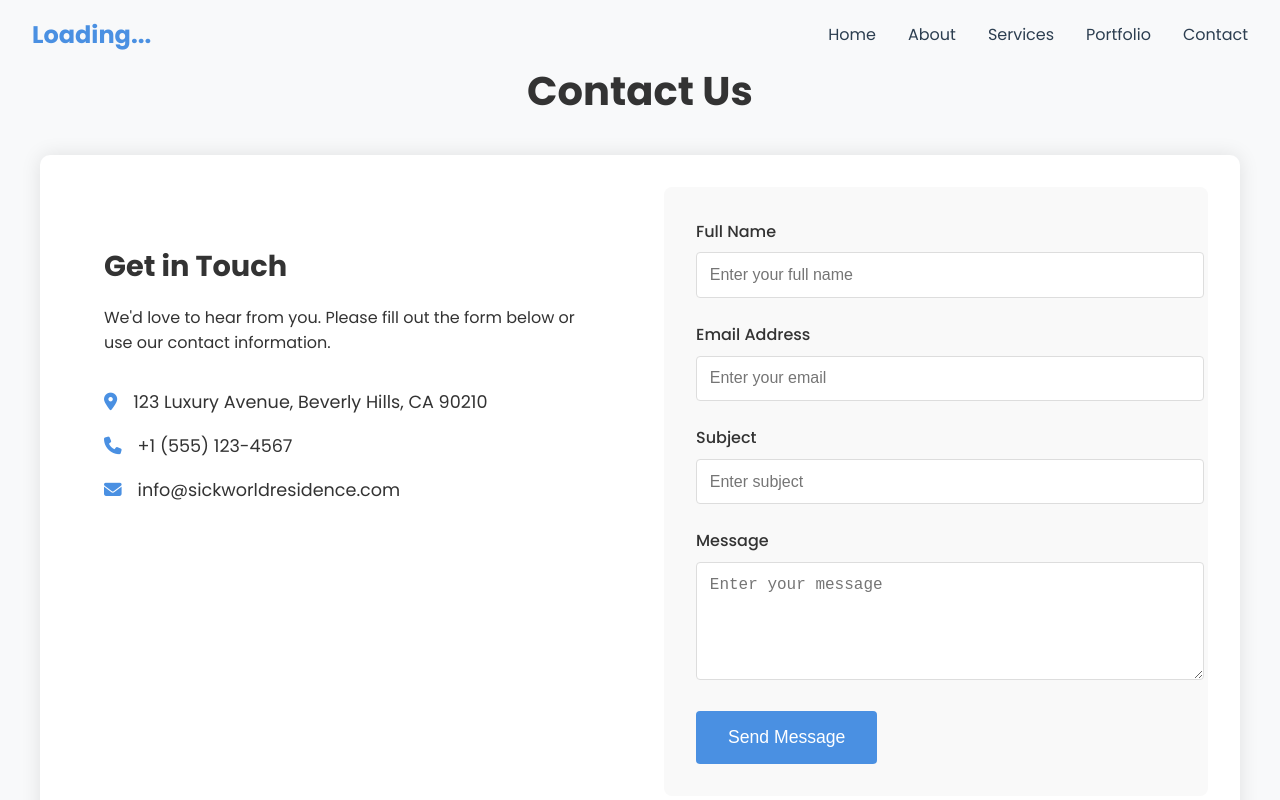
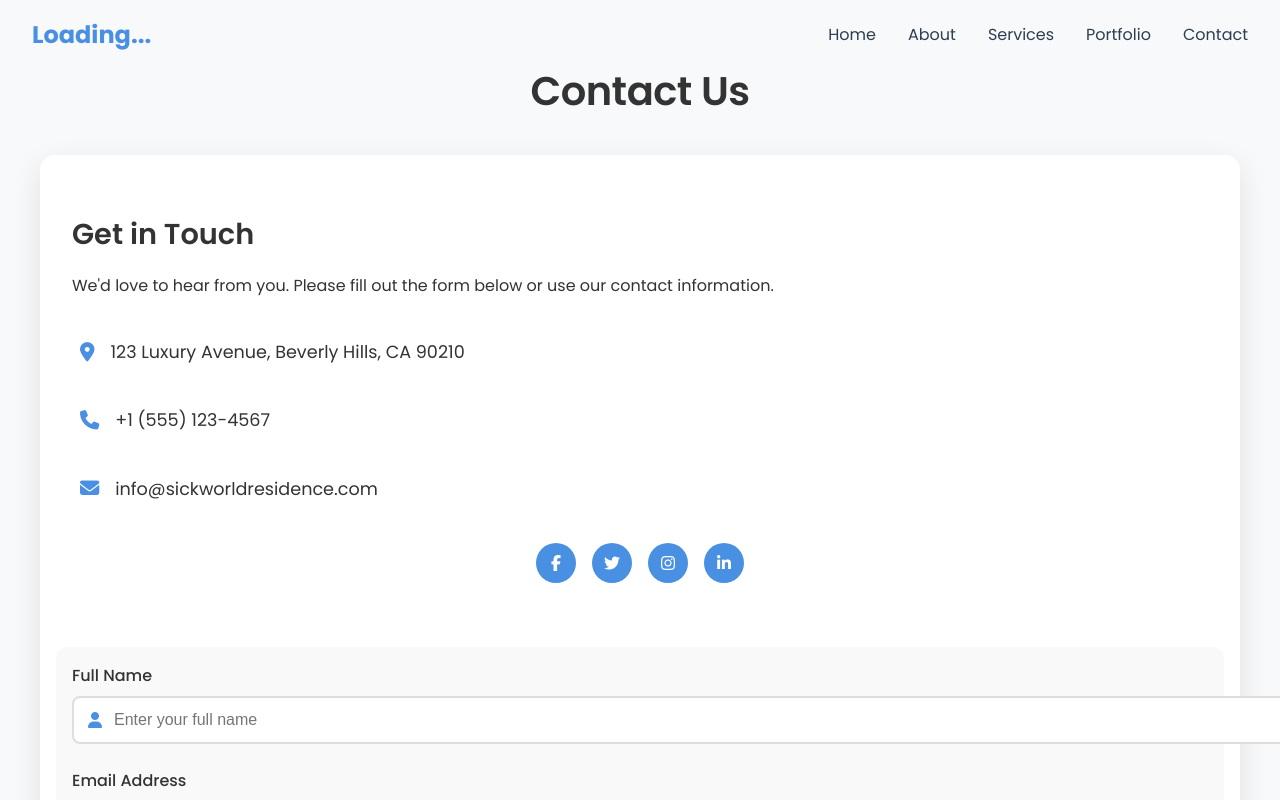
Before and after one commit to auxfix/vue-1st, a Nuxt app: page /contact in a window 1280 px wide. Shown: the top 800 px of the page. Built offline with nearby package versions, Linux system fonts and the light colour scheme; no server answers.

Commit message:
feat: add some UI styling

```diff
--- a/pages/contact.vue
+++ b/pages/contact.vue
@@ -1,73 +1,118 @@
 <template>
   <div class="contact-page">
-    <h1 class="page-title">Contact Us</h1>
-    <div class="contact-container">
+    <h1 class="page-title animate__animated animate__fadeIn">Contact Us</h1>
+    <div class="contact-container animate__animated animate__fadeInUp">
       <div class="contact-info">
         <h2>Get in Touch</h2>
         <p>We'd love to hear from you. Please fill out the form below or use our contact information.</p>
 
         <div class="info-items">
-          <div class="info-item">
-            <i class="fas fa-map-marker-alt"></i>
+          <div class="info-item hover-effect">
+            <i class="fas fa-map-marker-alt pulse"></i>
             <span>123 Luxury Avenue, Beverly Hills, CA 90210</span>
           </div>
-          <div class="info-item">
-            <i class="fas fa-phone"></i>
+          <div class="info-item hover-effect">
+            <i class="fas fa-phone pulse"></i>
             <span>+1 (555) 123-4567</span>
           </div>
-          <div class="info-item">
-            <i class="fas fa-envelope"></i>
+          <div class="info-item hover-effect">
+            <i class="fas fa-envelope pulse"></i>
             <span>info@sickworldresidence.com</span>
           </div>
+        </div>
+
+        <div class="social-links">
+          <a href="#" class="social-icon" aria-label="Facebook">
+            <i class="fab fa-facebook-f"></i>
+          </a>
+          <a href="#" class="social-icon" aria-label="Twitter">
+            <i class="fab fa-twitter"></i>
+          </a>
+          <a href="#" class="social-icon" aria-label="Instagram">
+            <i class="fab fa-instagram"></i>
+          </a>
+          <a href="#" class="social-icon" aria-label="LinkedIn">
+            <i class="fab fa-linkedin-in"></i>
+          </a>
         </div>
       </div>
 
       <form class="contact-form" @submit.prevent="handleSubmit">
+        <div v-if="showSuccess" class="success-message animate__animated animate__fadeIn">
+          <i class="fas fa-check-circle"></i>
+          Message sent successfully!
+        </div>
+
         <div class="form-group">
           <label for="name">Full Name</label>
+          <div class="input-group">
+            <i class="fas fa-user"></i>
             <input
               id="name"
               v-model="formData.name"
               type="text"
               required
               placeholder="Enter your full name"
+              :disabled="isSubmitting"
             >
+          </div>
         </div>
 
         <div class="form-group">
           <label for="email">Email Address</label>
+          <div class="input-group">
+            <i class="fas fa-envelope"></i>
             <input
               id="email"
               v-model="formData.email"
               type="email"
               required
               placeholder="Enter your email"
+              :disabled="isSubmitting"
             >
+          </div>
         </div>
 
         <div class="form-group">
           <label for="subject">Subject</label>
+          <div class="input-group">
+            <i class="fas fa-heading"></i>
             <input
               id="subject"
               v-model="formData.subject"
               type="text"
               required
               placeholder="Enter subject"
+              :disabled="isSubmitting"
             >
+          </div>
         </div>
 
         <div class="form-group">
           <label for="message">Message</label>
+          <div class="input-group">
+            <i class="fas fa-comment-alt"></i>
             <textarea
               id="message"
               v-model="formData.message"
               required
               placeholder="Enter your message"
               rows="5"
+              :disabled="isSubmitting"
             ></textarea>
           </div>
+        </div>
 
-        <button type="submit" class="submit-btn">Send Message</button>
+        <button
+          type="submit"
+          class="submit-btn"
+          :disabled="isSubmitting"
+        >
+          <span v-if="!isSubmitting">Send Message</span>
+          <span v-else class="loading">
+            <i class="fas fa-spinner fa-spin"></i> Sending...
+          </span>
+        </button>
       </form>
     </div>
   </div>
@@ -83,15 +128,35 @@ const formData = ref({
   message: ''
 })
 
-const handleSubmit = () => {
-  // Here you would typically send the form data to your backend
+const isSubmitting = ref(false)
+const showSuccess = ref(false)
+
+const handleSubmit = async () => {
+  isSubmitting.value = true
+
+  try {
+    // Simulate API call
+    await new Promise(resolve => setTimeout(resolve, 1500))
+
     console.log('Form submitted:', formData.value)
-  // Reset form after submission
+    showSuccess.value = true
+
+    // Reset form
     formData.value = {
       name: '',
       email: '',
       subject: '',
       message: ''
+    }
+
+    // Hide success message after 5 seconds
+    setTimeout(() => {
+      showSuccess.value = false
+    }, 5000)
+  } catch (error) {
+    console.error('Error submitting form:', error)
+  } finally {
+    isSubmitting.value = false
   }
 }
 
@@ -112,6 +177,10 @@ useHead({
   padding: 2rem;
   max-width: 1200px;
   margin: 0 auto;
+  min-height: 80vh;
+  display: flex;
+  flex-direction: column;
+  justify-content: center;
 }
 
 .page-title {
@@ -119,26 +188,35 @@ useHead({
   color: #333;
   margin-bottom: 2rem;
   text-align: center;
+  font-weight: 600;
+  letter-spacing: -0.5px;
 }
 
 .contact-container {
   display: grid;
-  grid-template-columns: 1fr 1fr;
+  grid-template-columns: 1fr;
   gap: 3rem;
   background: #fff;
-  padding: 2rem;
-  border-radius: 10px;
-  box-shadow: 0 0 20px rgba(0, 0, 0, 0.1);
+  padding: 1rem;
+  border-radius: 15px;
+  box-shadow: 0 10px 30px rgba(0, 0, 0, 0.1);
+  transition: transform 0.3s ease;
+}
+
+.contact-container:hover {
+  transform: translateY(-5px);
 }
 
 .contact-info {
-  padding: 2rem;
+  padding: 1rem;
+  position: relative;
 }
 
 .contact-info h2 {
   font-size: 1.8rem;
   margin-bottom: 1rem;
   color: #333;
+  font-weight: 600;
 }
 
 .info-items {
@@ -148,19 +226,84 @@ useHead({
 .info-item {
   display: flex;
   align-items: center;
-  margin-bottom: 1rem;
+  margin-bottom: 1.5rem;
   font-size: 1.1rem;
+  padding: 0.5rem;
+  border-radius: 8px;
+  transition: all 0.3s ease;
+}
+
+.hover-effect:hover {
+  background: #f8f9fa;
+  transform: translateX(5px);
 }
 
 .info-item i {
   margin-right: 1rem;
   color: #4a90e2;
+  font-size: 1.2rem;
+}
+
+.pulse {
+  animation: pulse 2s infinite;
+}
+
+@keyframes pulse {
+  0% {
+    transform: scale(1);
+  }
+  50% {
+    transform: scale(1.1);
+  }
+  100% {
+    transform: scale(1);
+  }
+}
+
+.social-links {
+  margin-top: 2rem;
+  display: flex;
+  gap: 1rem;
+  justify-content: center;
+}
+
+.social-icon {
+  width: 40px;
+  height: 40px;
+  border-radius: 50%;
+  background: #4a90e2;
+  color: white;
+  display: flex;
+  align-items: center;
+  justify-content: center;
+  text-decoration: none;
+  transition: all 0.3s ease;
+}
+
+.social-icon:hover {
+  transform: translateY(-3px);
+  background: #357abd;
 }
 
 .contact-form {
-  padding: 2rem;
+  padding: 1rem;
   background: #f9f9f9;
+  border-radius: 12px;
+  position: relative;
+}
+
+.success-message {
+  position: absolute;
+  top: 1rem;
+  left: 1rem;
+  right: 1rem;
+  background: #4CAF50;
+  color: white;
+  padding: 1rem;
   border-radius: 8px;
+  display: flex;
+  align-items: center;
+  gap: 0.5rem;
 }
 
 .form-group {
@@ -174,19 +317,43 @@ label {
   font-weight: 500;
 }
 
+.input-group {
+  position: relative;
+}
+
+.input-group i {
+  position: absolute;
+  left: 1rem;
+  top: 50%;
+  transform: translateY(-50%);
+  color: #4a90e2;
+}
+
 input,
 textarea {
   width: 100%;
-  padding: 0.8rem;
-  border: 1px solid #ddd;
-  border-radius: 4px;
+  padding: 0.8rem 2.5rem;
+  border: 2px solid #ddd;
+  border-radius: 8px;
   font-size: 1rem;
+  transition: all 0.3s ease;
+}
+
+textarea {
+  padding-left: 2.5rem;
 }
 
 input:focus,
 textarea:focus {
   outline: none;
   border-color: #4a90e2;
+  box-shadow: 0 0 0 3px rgba(74, 144, 226, 0.1);
+}
+
+input:disabled,
+textarea:disabled {
+  background-color: #f5f5f5;
+  cursor: not-allowed;
 }
 
 .submit-btn {
@@ -194,24 +361,50 @@ textarea:focus {
   color: white;
   padding: 1rem 2rem;
   border: none;
-  border-radius: 4px;
+  border-radius: 8px;
   font-size: 1.1rem;
   cursor: pointer;
-  transition: background 0.3s ease;
+  transition: all 0.3s ease;
+  width: 100%;
+  display: flex;
+  align-items: center;
+  justify-content: center;
+  gap: 0.5rem;
 }
 
-.submit-btn:hover {
+.submit-btn:not(:disabled):hover {
   background: #357abd;
+  transform: translateY(-2px);
+}
+
+.submit-btn:disabled {
+  background: #ccc;
+  cursor: not-allowed;
+}
+
+.loading {
+  display: flex;
+  align-items: center;
+  gap: 0.5rem;
 }
 
 @media (max-width: 768px) {
   .contact-container {
     grid-template-columns: 1fr;
+    padding: 1rem;
   }
 
   .contact-info,
   .contact-form {
     padding: 1rem;
   }
+
+  .page-title {
+    font-size: 2rem;
+  }
+
+  .social-links {
+    justify-content: center;
+  }
 }
 </style>
```
Lines whose indentation alone changed are shown as unchanged.
